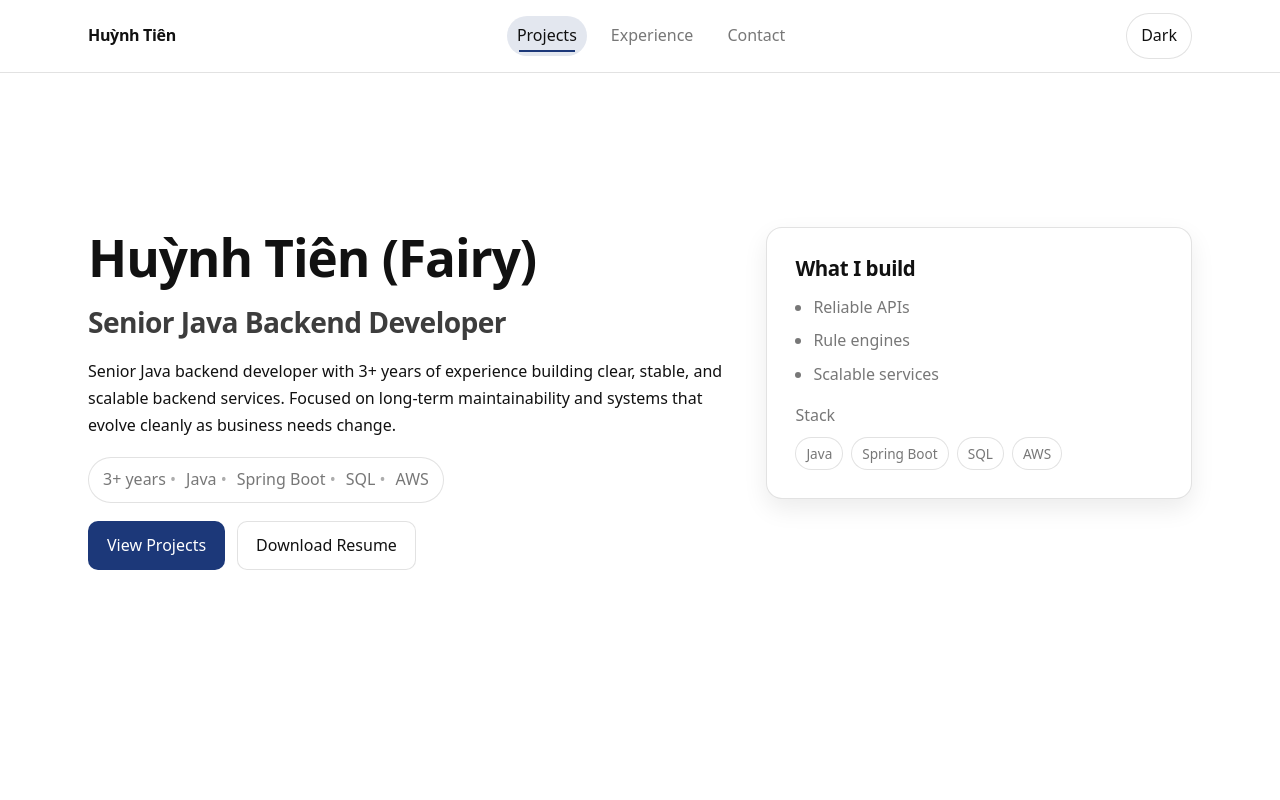
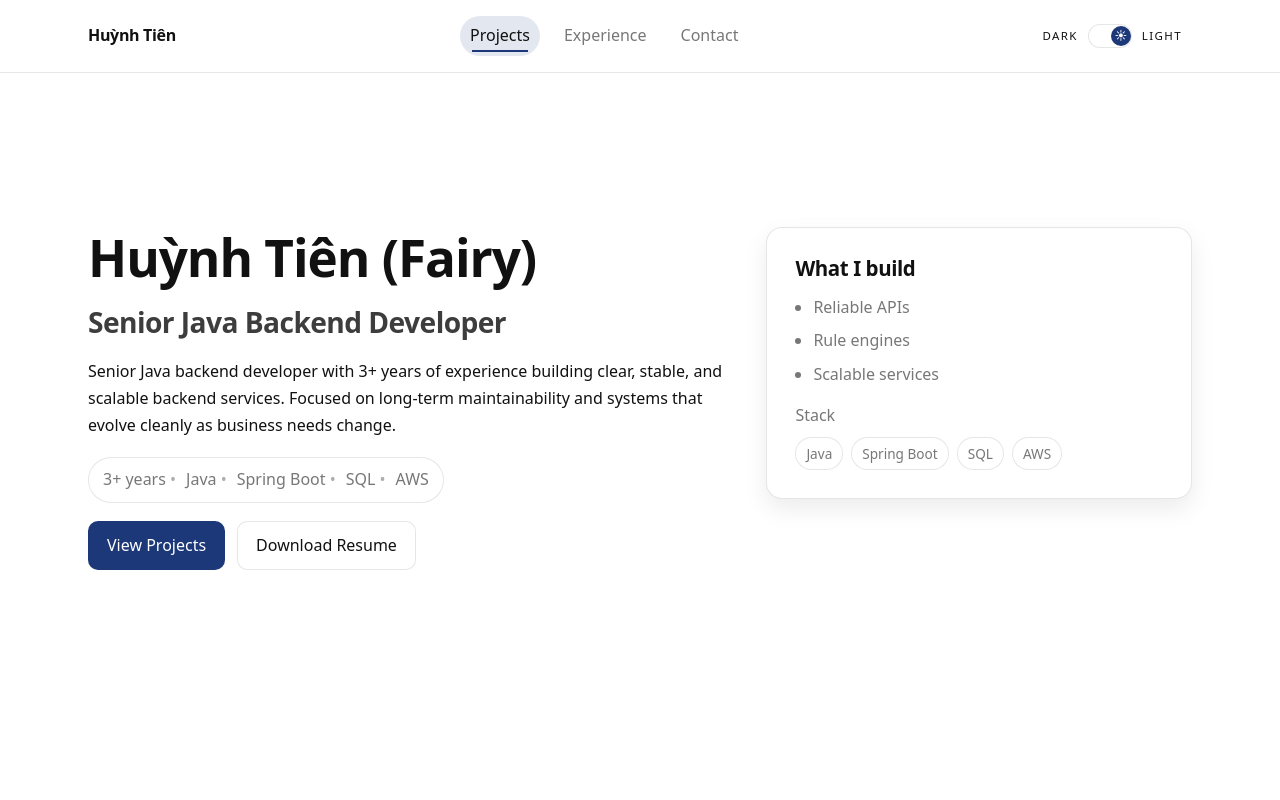
Before and after one commit to tienhuynh-tn/portfolio-tienhuynh-tn, a React (Vite) app: page / in a window 1280 px wide. Shown: the top 800 px of the page. Built offline with nearby package versions, Linux system fonts and the light colour scheme.

Commit message:
feat: add system-based theme toggle (dark/light)

```diff
--- a/src/components/layout/ThemeToggle.tsx
+++ b/src/components/layout/ThemeToggle.tsx
@@ -1,33 +1,77 @@
 import { useEffect, useState } from 'react'
 
 const STORAGE_KEY = 'theme'
+const MEDIA_QUERY = '(prefers-color-scheme: dark)'
 
 type Theme = 'light' | 'dark'
+type StoredTheme = Theme | null
 
-function getInitialTheme(): Theme {
+function getStoredTheme(): StoredTheme {
+  if (typeof window === 'undefined') return null
+  const value = window.localStorage.getItem(STORAGE_KEY)
+  return value === 'dark' || value === 'light' ? value : null
+}
+
+function getSystemTheme(): Theme {
   if (typeof window === 'undefined') return 'light'
-  const stored = window.localStorage.getItem(STORAGE_KEY)
-  return stored === 'dark' ? 'dark' : 'light'
+  return window.matchMedia(MEDIA_QUERY).matches ? 'dark' : 'light'
 }
 
 function ThemeToggle() {
-  const [theme, setTheme] = useState<Theme>(getInitialTheme)
+  const [theme, setTheme] = useState<Theme>(
+    () => getStoredTheme() ?? getSystemTheme()
+  )
+  const [hasPreference, setHasPreference] = useState(() =>
+    Boolean(getStoredTheme())
+  )
 
   useEffect(() => {
     document.documentElement.dataset.theme = theme
-    window.localStorage.setItem(STORAGE_KEY, theme)
   }, [theme])
 
-  const nextTheme: Theme = theme === 'light' ? 'dark' : 'light'
+  useEffect(() => {
+    if (hasPreference) return
+
+    const mediaQuery = window.matchMedia(MEDIA_QUERY)
+    const handler = (event: MediaQueryListEvent) => {
+      setTheme(event.matches ? 'dark' : 'light')
+    }
+
+    if (mediaQuery.addEventListener) {
+      mediaQuery.addEventListener('change', handler)
+    } else {
+      mediaQuery.addListener(handler)
+    }
+
+    return () => {
+      if (mediaQuery.addEventListener) {
+        mediaQuery.removeEventListener('change', handler)
+      } else {
+        mediaQuery.removeListener(handler)
+      }
+    }
+  }, [hasPreference])
+
+  const handleToggle = () => {
+    const nextTheme: Theme = theme === 'dark' ? 'light' : 'dark'
+    setTheme(nextTheme)
+    setHasPreference(true)
+    window.localStorage.setItem(STORAGE_KEY, nextTheme)
+  }
 
   return (
     <button
       type="button"
-      className="themeToggle"
-      onClick={() => setTheme(nextTheme)}
-      aria-label={`Switch to ${nextTheme} theme`}
+      className={`themeToggle ${theme === 'dark' ? 'is-dark' : 'is-light'}`}
+      onClick={handleToggle}
+      aria-label="Toggle theme"
+      aria-pressed={theme === 'dark'}
     >
-      {theme === 'light' ? 'Dark' : 'Light'}
+      <span className="themeToggleLabel">DARK</span>
+      <span className="themeToggleSwitch" aria-hidden="true">
+        <span className="themeToggleThumb">{theme === 'dark' ? '☾' : '☀'}</span>
+      </span>
+      <span className="themeToggleLabel">LIGHT</span>
     </button>
   )
 }
--- a/src/styles/global.css
+++ b/src/styles/global.css
@@ -7,7 +7,7 @@
   --text: #111111;
   --text-strong: #3d3d3d;
   --muted: rgba(61, 61, 61, 0.7);
-  --border: rgba(17, 17, 17, 0.12);
+  --border: rgba(17, 17, 17, 0.10);
 
   --primary: #1c3879;
   --primaryText: #ffffff;
@@ -47,7 +47,7 @@
   --space-block: clamp(14px, 2vw, 24px);
 }
 
-[data-theme='dark'] {
+:root[data-theme='dark'] {
   color-scheme: dark;
 
   --bg: #0a0a0f;
@@ -76,16 +76,32 @@ html {
   font-size: var(--font-size-base);
   scroll-behavior: smooth;
   background: var(--bg) !important;
+  background-image: none !important;
 }
 
 body {
   min-height: 100vh;
   background: var(--bg) !important;
+  background-image: none !important;
   color: var(--text);
   font-family: system-ui, -apple-system, BlinkMacSystemFont, 'Segoe UI', sans-serif;
   line-height: var(--line-height-body);
   font-weight: 400;
   text-rendering: optimizeLegibility;
+}
+
+html::before,
+html::after,
+body::before,
+body::after {
+  content: none !important;
+  display: none !important;
+}
+
+main,
+.section,
+.container {
+  background: transparent;
 }
 
 main {
@@ -205,9 +221,13 @@ p {
   position: sticky;
   top: 0;
   z-index: 10;
+  background-color: #ffffff;
+  border-bottom: 1px solid var(--border);
+}
+
+:root[data-theme='dark'] .navbar {
+  background-color: var(--bg);
   backdrop-filter: blur(12px);
-  background: color-mix(in srgb, var(--bg) 88%, transparent);
-  border-bottom: 1px solid var(--border);
 }
 
 .navbarInner {
@@ -270,12 +290,53 @@ p {
 }
 
 .themeToggle {
+  display: inline-flex;
+  align-items: center;
+  gap: 10px;
+  padding: 6px 10px;
   border-radius: 999px;
-  padding: 8px 14px;
-  background: var(--surface);
-  border: 1px solid var(--border);
+  background: transparent;
+  border: none;
   color: var(--text);
   font-weight: 500;
+}
+
+.themeToggleLabel {
+  font-size: 0.72rem;
+  letter-spacing: 0.12em;
+}
+
+.themeToggleSwitch {
+  position: relative;
+  width: 44px;
+  height: 24px;
+  border-radius: 999px;
+  background: var(--bg);
+  border: 1px solid var(--border);
+  display: inline-flex;
+  align-items: center;
+}
+
+.themeToggleThumb {
+  width: 20px;
+  height: 20px;
+  border-radius: 999px;
+  background: var(--primary);
+  color: var(--primaryText);
+  display: inline-flex;
+  align-items: center;
+  justify-content: center;
+  font-size: 0.75rem;
+  transform: translateX(22px);
+  transition: transform 220ms var(--ease-out), background-color 220ms var(--ease-out);
+}
+
+.themeToggle.is-dark .themeToggleThumb {
+  transform: translateX(2px);
+}
+
+:root[data-theme='dark'] .themeToggleSwitch {
+  background: var(--surface);
 }
 
 .hero {
@@ -619,6 +680,10 @@ p {
     transform: none;
     transition: none;
   }
+
+  .themeToggleThumb {
+    transition: none;
+  }
 }
 
 @media (max-width: 900px) {
@@ -706,6 +771,13 @@ p {
   }
 }
 
+.themeToggle:hover,
+.themeToggle:active,
+.themeToggle:focus-visible {
+  transform: none;
+  box-shadow: none;
+}
+
 @media (hover: hover) {
   .card:hover,
   .card:focus-within {
```
